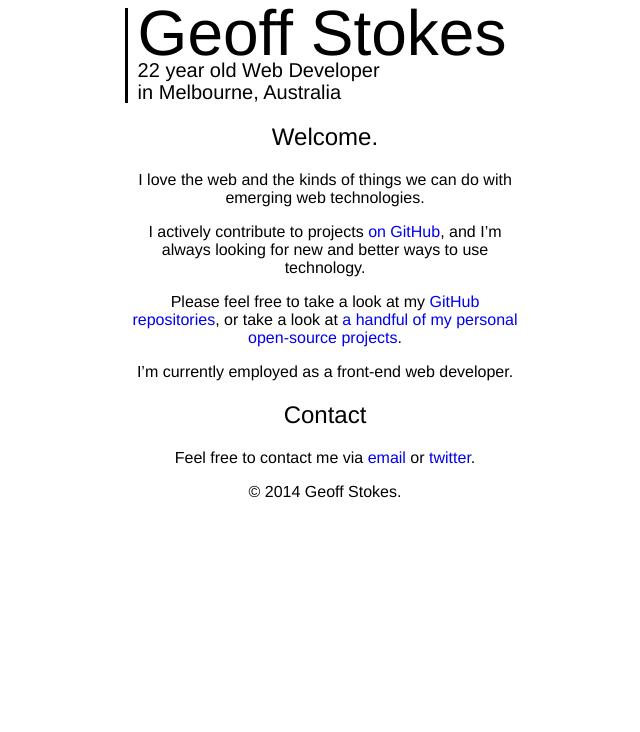
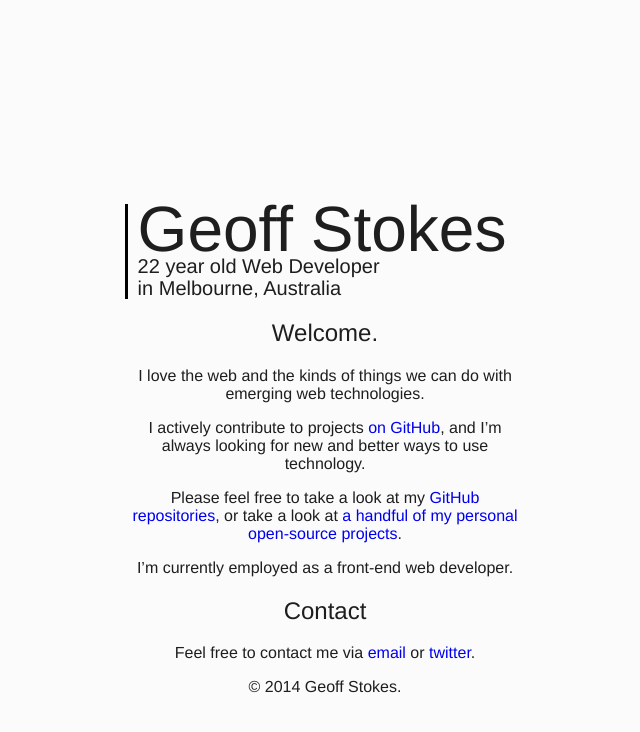
Before and after one commit to ticky/jessicastokes.net, a Jekyll site: the page built from index.md, in a window 1280 px wide. Shown: the top 732 px of the page, without its empty margins (315-955 px from the left). Built offline with Jekyll 4.4.1, drawn with Linux system fonts in a browser that asks for light colours.

Commit message:
Layout tweaks
- now uses flexbox and has better responsive behaviour

```diff
--- a/_layouts/default.html
+++ b/_layouts/default.html
@@ -3,13 +3,13 @@
   <head>
     <meta charset="utf-8" />
     <title>{{ site.name }}{% if page.title %} &mdash; {{ page.title }}{% endif %}</title>
-    <meta name="viewport" content="width=420,initial-scale=1.0" />
+    <meta name="viewport" content="width=device-width,initial-scale=1.0">
     <link rel="apple-touch-icon-precomposed" href="/img/apple-touch-icon-precomposed-57x57.png" />
     <link rel="apple-touch-icon-precomposed" href="/img/apple-touch-icon-precomposed-72x72.png"sizes="72x72" />
     <link rel="apple-touch-icon-precomposed" href="/img/apple-touch-icon-precomposed-114x114.png" sizes="114x114" />
     <link rel="apple-touch-icon-precomposed" href="/img/apple-touch-icon-precomposed-144x144.png" sizes="144x144" />
     <link rel="stylesheet" href="/css/style.css">
-    <link rel="author" href="humans.txt" />
+    <link rel="author" href="/humans.txt" />
   </head>
   <body>
     <div class="scaffolding">
@@ -21,7 +21,7 @@
 
       {{ content }}
 
-      <p>&copy; <span title="Site last generated {{ site.time | date_to_string }}. Powered by Jekyll.">{{ site.time | date: "%Y" }}</span> {{ site.name }}.</p>
+      <p class="copyright">&copy; <span title="Site last generated {{ site.time | date_to_string }}. Powered by Jekyll.">{{ site.time | date: "%Y" }}</span> {{ site.name }}.</p>
     </div>
     {% include google-analytics.html %}
   </body>
--- a/css/style.css
+++ b/css/style.css
@@ -1,5 +1,18 @@
 body {
     font-family: "Helvetica Neue", Helvetica, Arial, sans-serif;
+    min-height: 100vh;
+    margin: 0;
+    color: #1e1e1e;
+    background-color: #fbfbfb;
+    display: -webkit-flex;
+    display: -moz-flex;
+    display: flex;
+    -webkit-align-items: center;
+    -moz-align-items: center;
+    align-items: center;
+    -webkit-justify-content: center;
+    -moz-justify-content: center;
+    justify-content: center;
 }
 a:link, a:visited {
     text-decoration: none;
@@ -24,9 +37,9 @@ strong, header h1 strong, header p strong {
     font-weight: 400;
 }
 .scaffolding {
-    width: 400px;
-    margin: 0 auto;
+    max-width: 400px;
     text-align: center;
+    margin: 1em 0.5em;
 }
 header {
     border-left: 0.2em solid #000;
@@ -34,6 +47,11 @@ header {
     padding-right: 0.8em;
     display: inline-block;
     text-align: left;
+    position: -webkit-sticky;
+    position: -moz-sticky;
+    position: -ms-sticky;
+    position: -o-sticky;
+    top: 0;
 }
 header h1 {
     margin: 0;
@@ -47,3 +65,6 @@ header p {
     margin: 0;
     line-height: 1.1em;
 }
+.copyright {
+    margin-bottom: 0;
+}
--- a/humans.txt
+++ b/humans.txt
@@ -11,8 +11,9 @@ extends: false
 
 # THANKS
 
-	* Jekyll team
+    * Jekyll team
     * git team
+    * GitHub team
     * Panic for Transmit 4 (You guys rock)
     * Sublime Text 2 (Seriously the best text editor in the universe)
 
```
